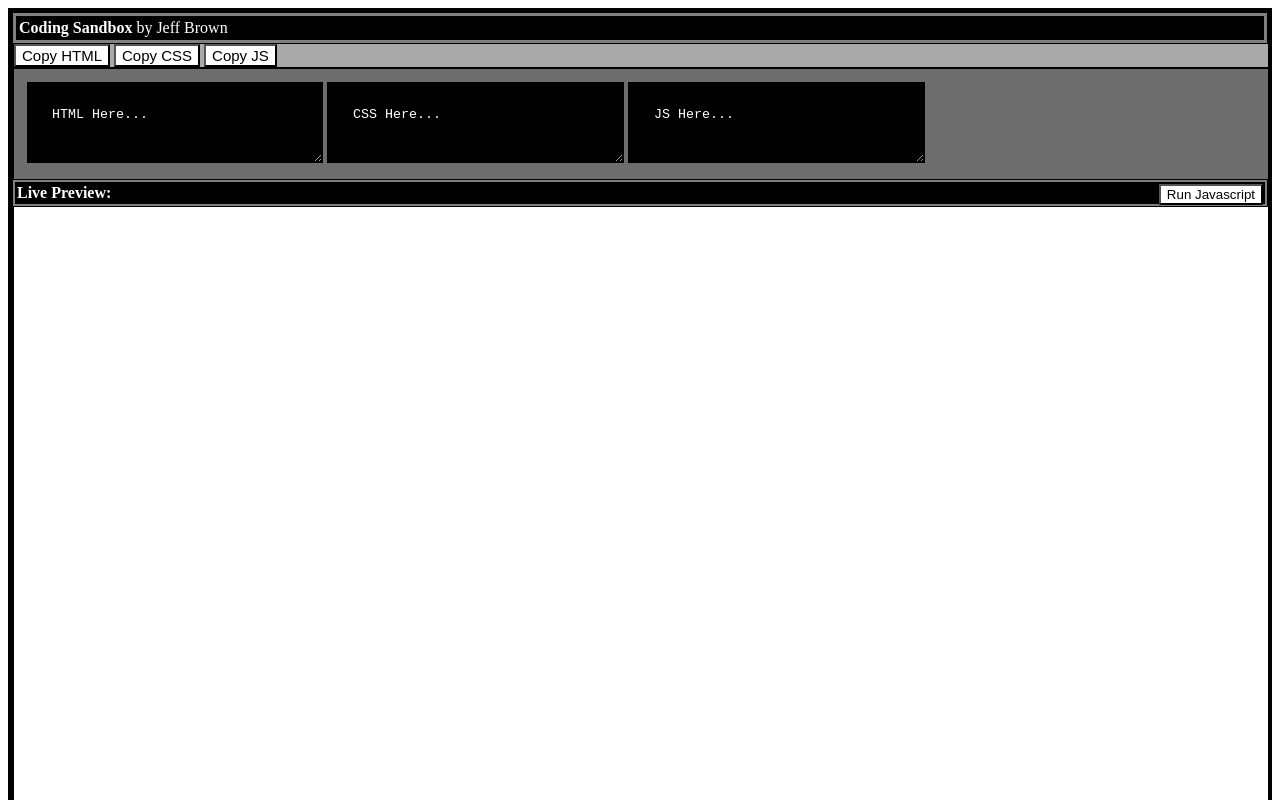
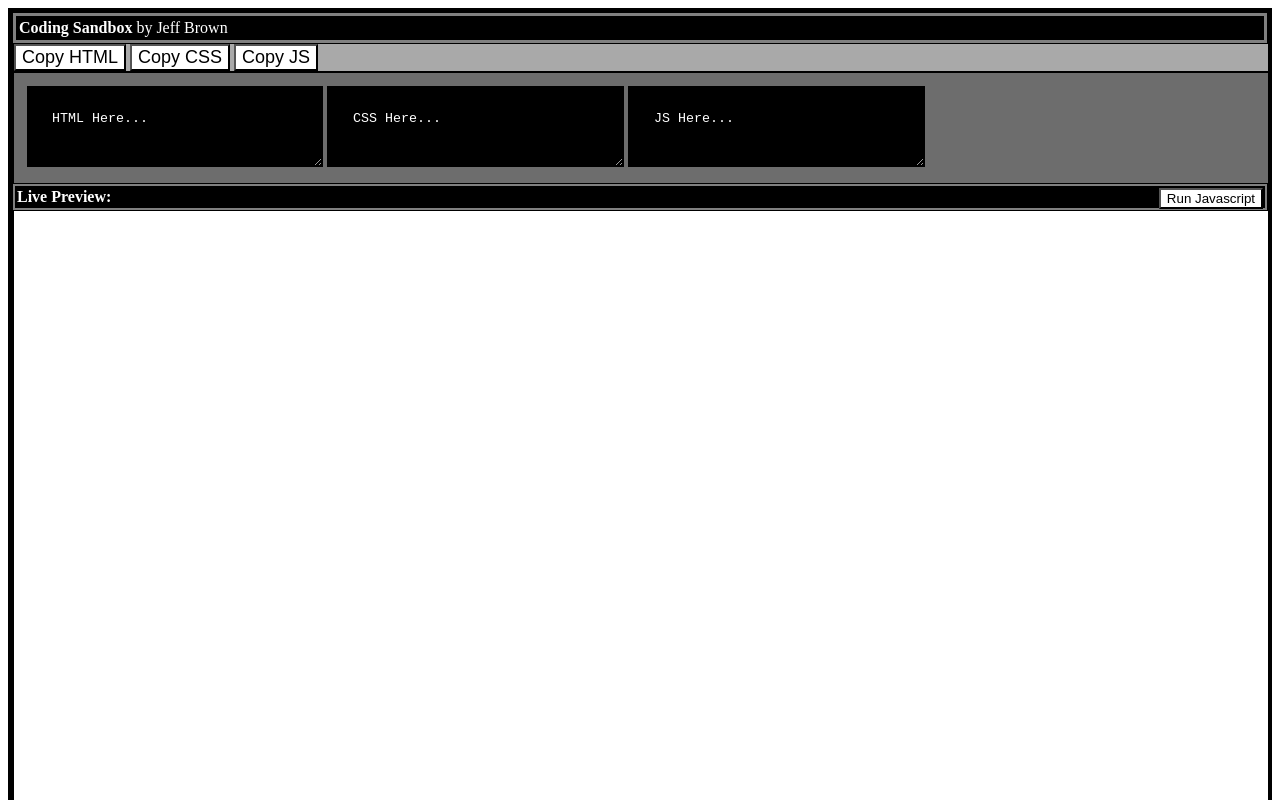
Before and after one commit to jbrown7407/CodeNoodle, a plain HTML site: page index.html in a window 1280 px wide. Shown: the top 800 px of the page. Drawn offline with Linux system fonts and the light colour scheme.

Commit message:
font size increased
x

```diff
--- a/index.html
+++ b/index.html
@@ -8,9 +8,9 @@
     </head>
     <body>
         <div class="banner"><b>Coding Sandbox</b> by Jeff Brown   </div>
-<nav>    <button class="point2" id="myHTML" type="button" onClick="copyThisHTML()" style=font-size:15px ;> Copy HTML </button>
-         <button class="point2" id="myCSS" type="button" onClick="copyThisCSS()" style=font-size:15px;> Copy CSS </button>
-         <button class="point2" id="myJS" type="button" onClick="copyThisJS()" style=font-size:15px;> Copy JS </button>
+<nav>    <button class="point2" id="myHTML" type="button" onClick="copyThisHTML()" style=font-size:18px ;> Copy HTML </button>
+         <button class="point2" id="myCSS" type="button" onClick="copyThisCSS()" style=font-size:18px;> Copy CSS </button>
+         <button class="point2" id="myJS" type="button" onClick="copyThisJS()" style=font-size:18px;> Copy JS </button>
 </nav>
 
 
```
